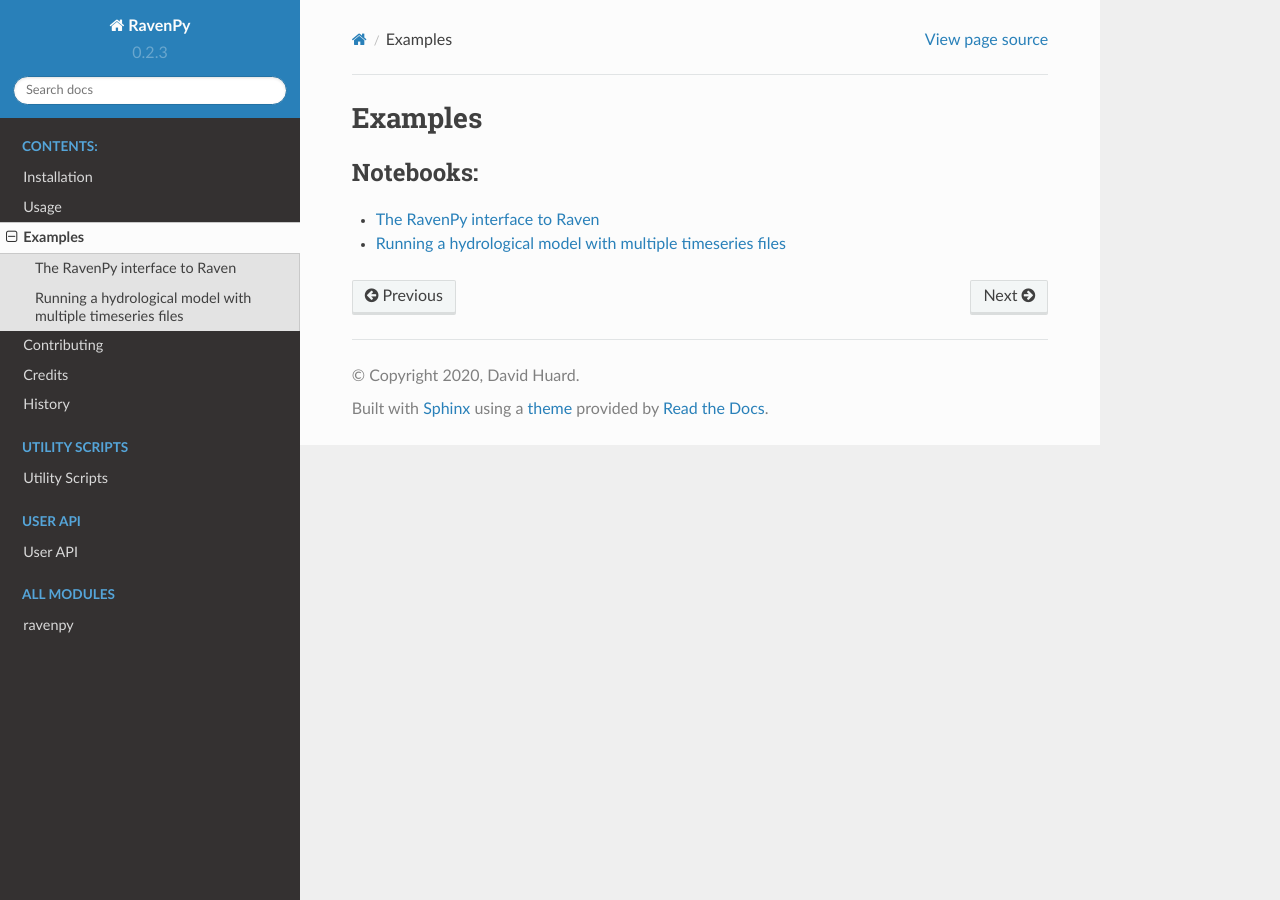
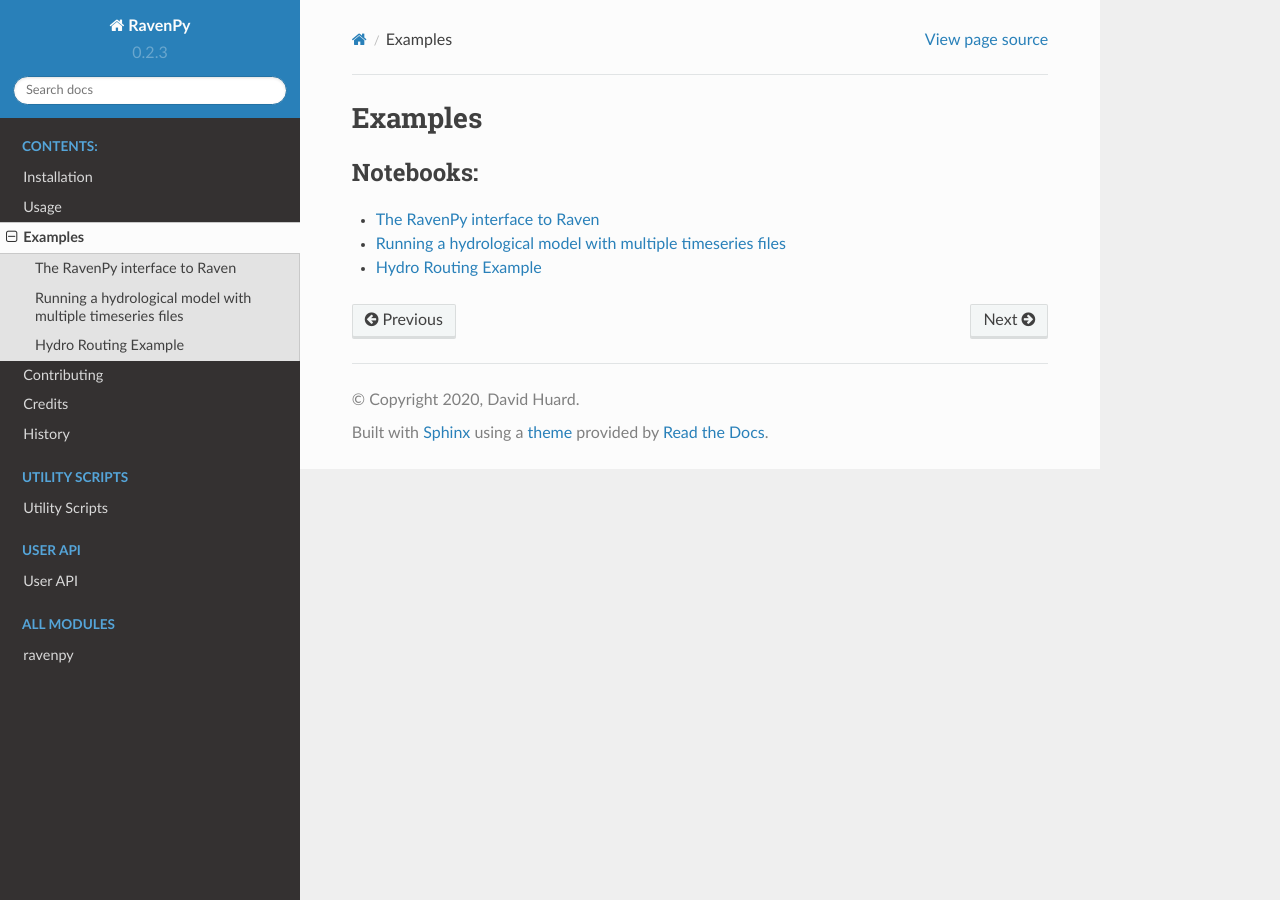
Before and after one commit to CSHS-CWRA/RavenPy, a Sphinx documentation site: the page built from docs/notebooks/index.rst, in a window 1280 px wide. Built offline with Sphinx 7.4.7 and the Read the Docs theme 2.0.0, drawn with Linux system fonts in a browser that asks for light colours.

Commit message:
Add the Hydro Routing example notebook to the docs

```diff
--- a/docs/notebooks/index.rst
+++ b/docs/notebooks/index.rst
@@ -8,3 +8,4 @@
 
    RavenPy.ipynb
    Running_models_with_multiple_timeseries_files.ipynb
+   hydro_routing_product_example.ipynb
```
